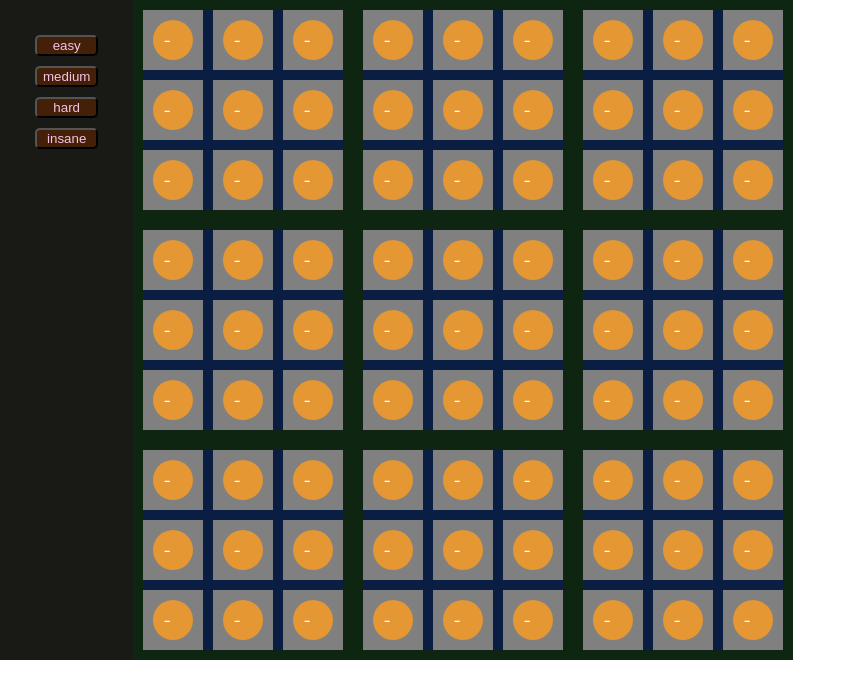
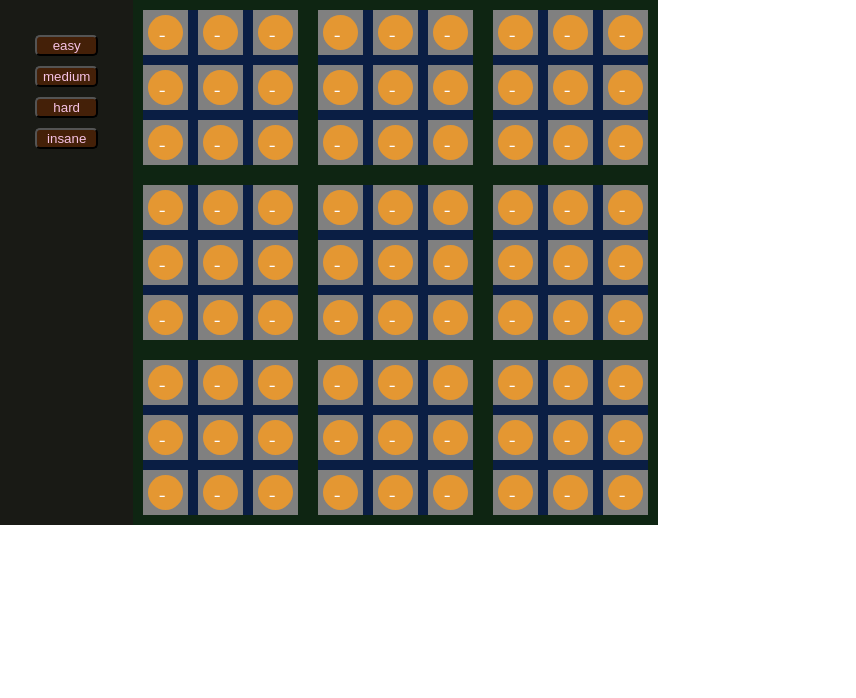
Before and after one commit to Admia1/g-box, a React (Create React App) app: page / in a window 1280 px wide. Shown: the top 698 px of the page, without its empty margins (0-856 px from the left). Built offline with nearby package versions, Linux system fonts and the light colour scheme.

Commit message:
gui making game smaller to fit screen

```diff
--- a/src/componenets/Sudoku/index.tsx
+++ b/src/componenets/Sudoku/index.tsx
@@ -47,14 +47,12 @@ const StyledSudokuCellBorder2 = styled.div<{ rowIndex: number, colIndex: number
     background-color: #0a1e44;
 `
 const StyledSudokuCell = styled.div`
-    width: 40px;
-    height: 40px;
-    padding: 10px;
+    padding: 5px;
     background-color: gray;
 `
 const StyledSudokuCellNumber = styled.div<{ cell:{error: number, number:number, default: boolean} }>`
-    width: 20px;
-    height: 20px;
+    width: 15px;
+    height: 15px;
     border-radius: 20px;
     padding: 10px;
     background-color: ${({ cell }) => cell.number === -1 ? '#e49732' : cell.default? '#442929': cell.error? '#ff0000' : '#9b5a06'};
```
